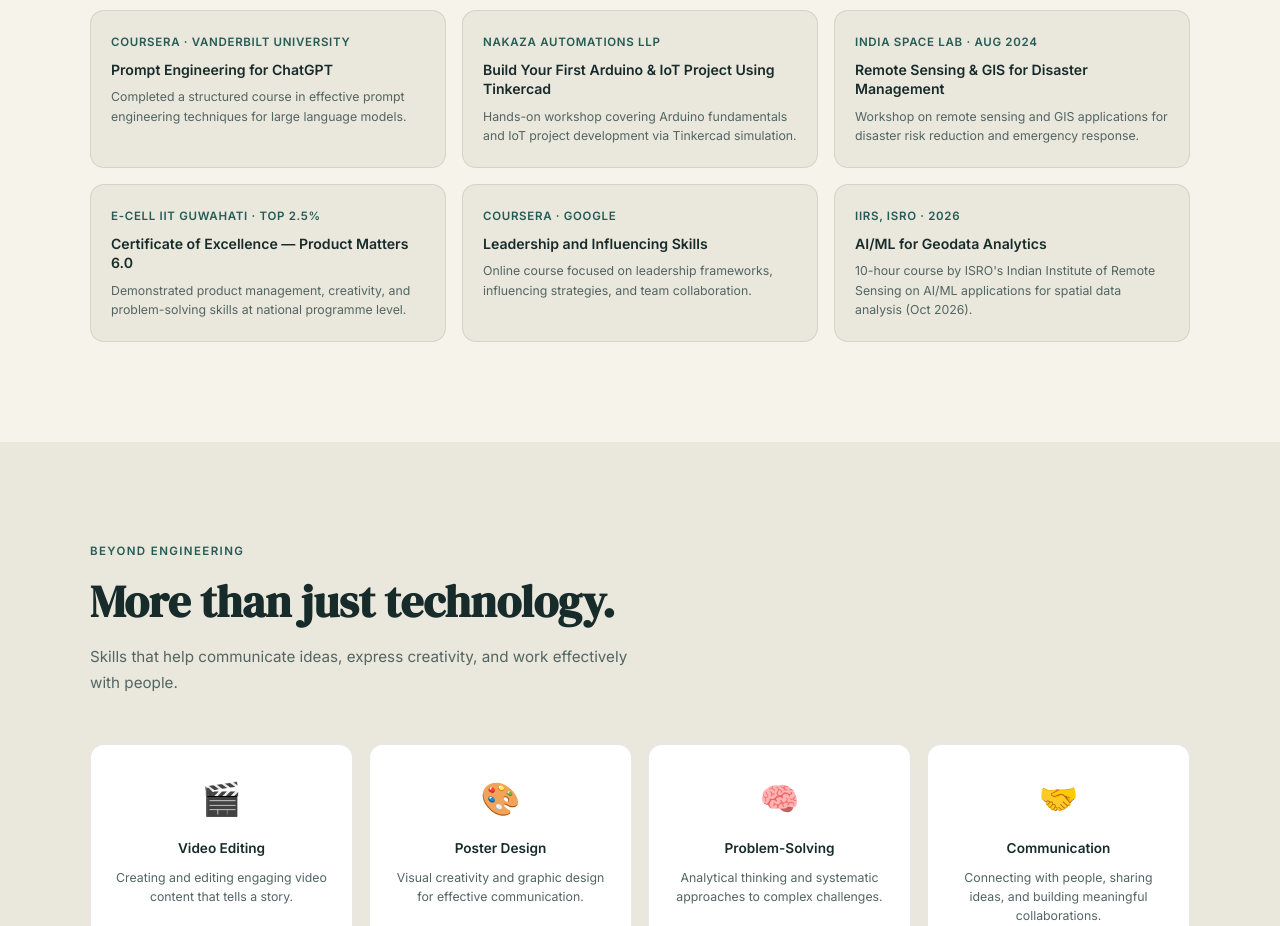
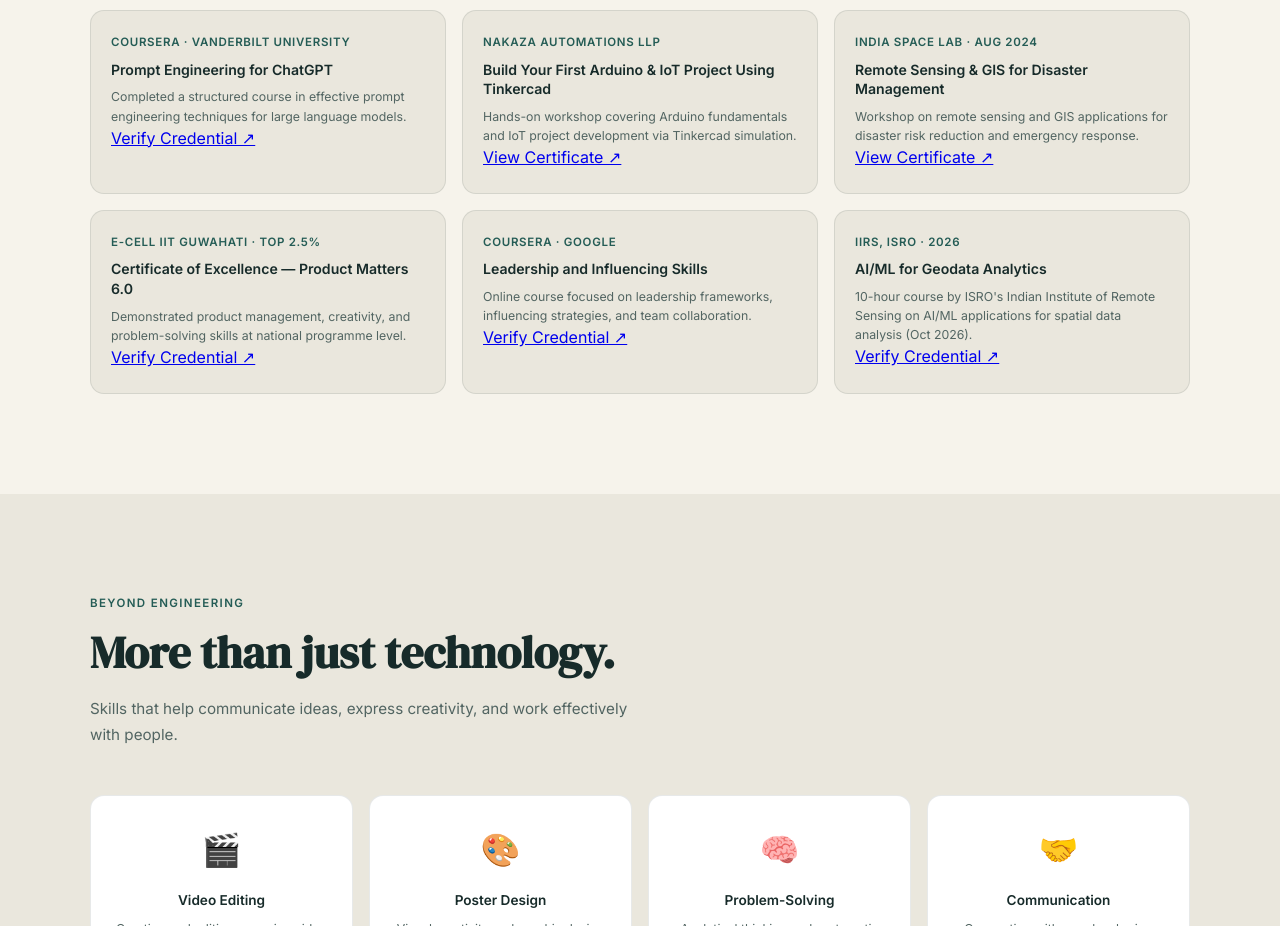
Before and after one commit to jayantbuilds07/My-Portfolio, a plain HTML site: page index.html in a window 1280 px wide. Shown: the part 5000-5926 px from the top of the page. Drawn offline with Linux system fonts and the light colour scheme.

Commit message:
adding certificates

```diff
--- a/index.html
+++ b/index.html
@@ -1394,34 +1394,70 @@ footer {
     </div>
     <div class="certs-grid fade-in">
       <div class="cert-card">
-        <div class="cert-issuer">Coursera · Vanderbilt University</div>
-        <h4>Prompt Engineering for ChatGPT</h4>
-        <p>Completed a structured course in effective prompt engineering techniques for large language models.</p>
-      </div>
+  <div class="cert-issuer">Coursera · Vanderbilt University</div>
+  <h4>Prompt Engineering for ChatGPT</h4>
+  <p>Completed a structured course in effective prompt engineering techniques for large language models.</p>
+
+  <div class="cert-actions">
+
+    <a href="https://www.coursera.org/account/accomplishments/verify/VW2ODFMG4RHE"
+       target="_blank" rel="noopener" class="cert-verify">
+      Verify Credential ↗
+    </a>
+  </div>
+</div>
       <div class="cert-card">
         <div class="cert-issuer">Nakaza Automations LLP</div>
         <h4>Build Your First Arduino &amp; IoT Project Using Tinkercad</h4>
         <p>Hands-on workshop covering Arduino fundamentals and IoT project development via Tinkercad simulation.</p>
+        <a href="./certificates/Nakaza.jpeg"
+       target="_blank" rel="noopener" class="cert-view">
+      View Certificate ↗
+    </a>
       </div>
       <div class="cert-card">
         <div class="cert-issuer">India Space Lab · Aug 2024</div>
         <h4>Remote Sensing & GIS for Disaster Management</h4>
         <p>Workshop on remote sensing and GIS applications for disaster risk reduction and emergency response.</p>
+        <a href="./certificates/Disaster Management.jpeg"
+       target="_blank" rel="noopener" class="cert-view">
+      View Certificate ↗
+    </a>
       </div>
       <div class="cert-card">
         <div class="cert-issuer">E-Cell IIT Guwahati · Top 2.5%</div>
         <h4>Certificate of Excellence — Product Matters 6.0</h4>
         <p>Demonstrated product management, creativity, and problem-solving skills at national programme level.</p>
+        <div class="cert-actions">
+
+    <a href="https://certificate.givemycertificate.com/c/93a1dcc2-6422-41b6-b8ad-9075fdf5d958"
+       target="_blank" rel="noopener" class="cert-verify">
+      Verify Credential ↗
+    </a>
+  </div>
       </div>
       <div class="cert-card">
         <div class="cert-issuer">Coursera · Google</div>
         <h4>Leadership and Influencing Skills</h4>
         <p>Online course focused on leadership frameworks, influencing strategies, and team collaboration.</p>
+        <div class="cert-actions">
+
+    <a href="https://www.coursera.org/account/accomplishments/verify/HIQWA2A0CHR3"
+       target="_blank" rel="noopener" class="cert-verify">
+      Verify Credential ↗
+    </a>
+  </div>
       </div>
       <div class="cert-card">
         <div class="cert-issuer">IIRS, ISRO · 2026</div>
         <h4>AI/ML for Geodata Analytics</h4>
         <p>10-hour course by ISRO's Indian Institute of Remote Sensing on AI/ML applications for spatial data analysis (Oct 2026).</p>
+        <div class="cert-actions">
+
+    <a href="https://isrolms.iirs.gov.in/mod/customcert/verify_certificate.php"
+       target="_blank" rel="noopener" class="cert-verify">
+      Verify Credential ↗
+    </a>
       </div>
     </div>
   </div>
```
